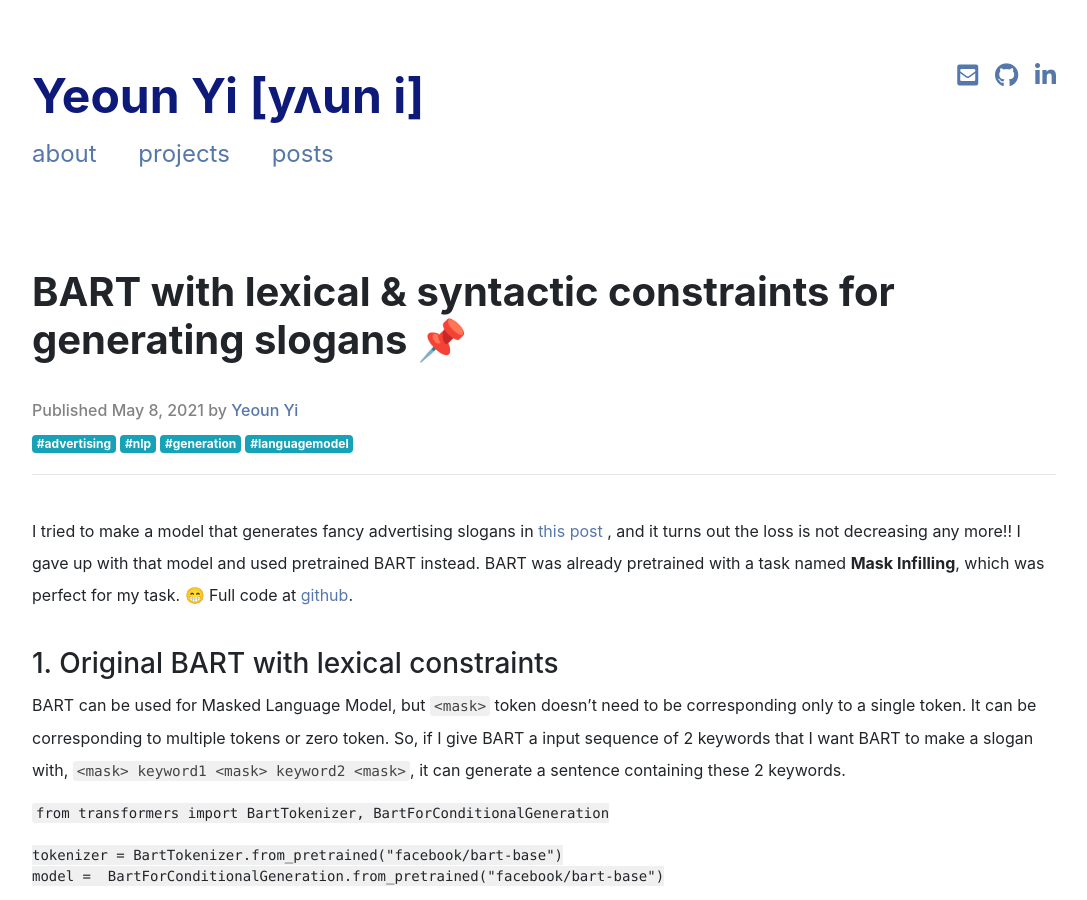
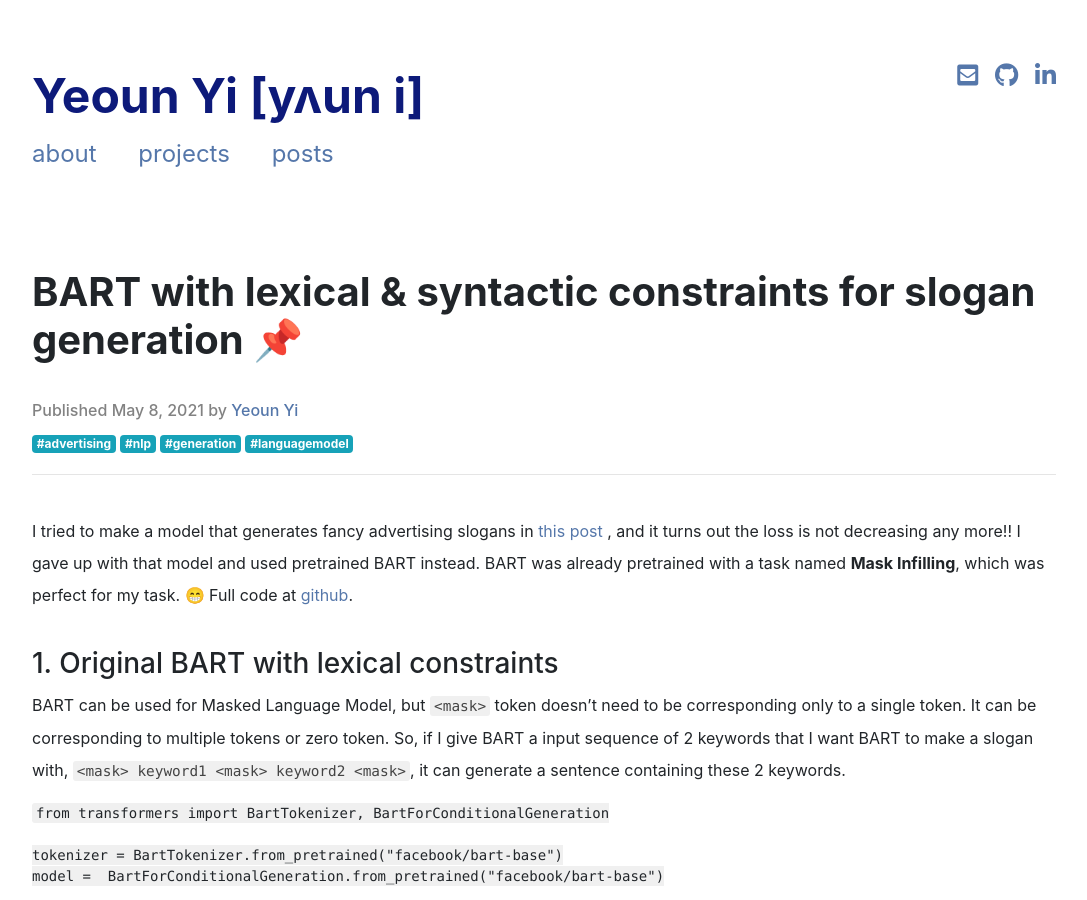
Before and after one commit to yeounyi/yeounyi.github.io, a Jekyll site: the page built from _posts/2021-05-08-model.md, in a window 1280 px wide and 900 px high. Shown: the whole window, without its empty margins (96-1183 px from the left). Built offline with Jekyll 4.4.1, drawn with Linux system fonts in a browser that asks for light colours; nearby versions of some CDN libraries; comment, search, counter and statistics services are not loaded; a style sheet for code colours, icons or effects is not loaded.

Commit message:
Update 2021-05-08-model.md

```diff
--- a/_posts/2021-05-08-model.md
+++ b/_posts/2021-05-08-model.md
@@ -1,7 +1,7 @@
 ---
 layout: post
 title:  >
-      BART with lexical & syntactic constraints for generating slogans 📌
+      BART with lexical & syntactic constraints for slogan generation 📌
 date:   2021-05-08
 tags: advertising nlp generation languagemodel
 ---
@@ -78,4 +78,4 @@
 `'Bake the cake, Get the break.'` <br>
 Its generation contained both of the keywords I gave to the Lexical Encoder, which are `bake` and `cake`,  and have the exact syntactic structure that I gave to the Syntactic Encoder, which is `['VERB', 'DET', 'NOUN', 'PUNCT', 'VERB', 'DET', 'NOUN']`.
 
-Find more about the data or model in [this paper](https://github.com/yeounyi/yeounyi.github.io/blob/main/assets/pdf/Generating%20Slogans%20with%20Linguistic%20Features.pdf).
+Find more about the data or model in [this paper](https://github.com/yeounyi/yeounyi.github.io/blob/main/assets/pdf/Generating%20Slogans%20with%20Linguistic%20Features.pdf?raw=true).
```
